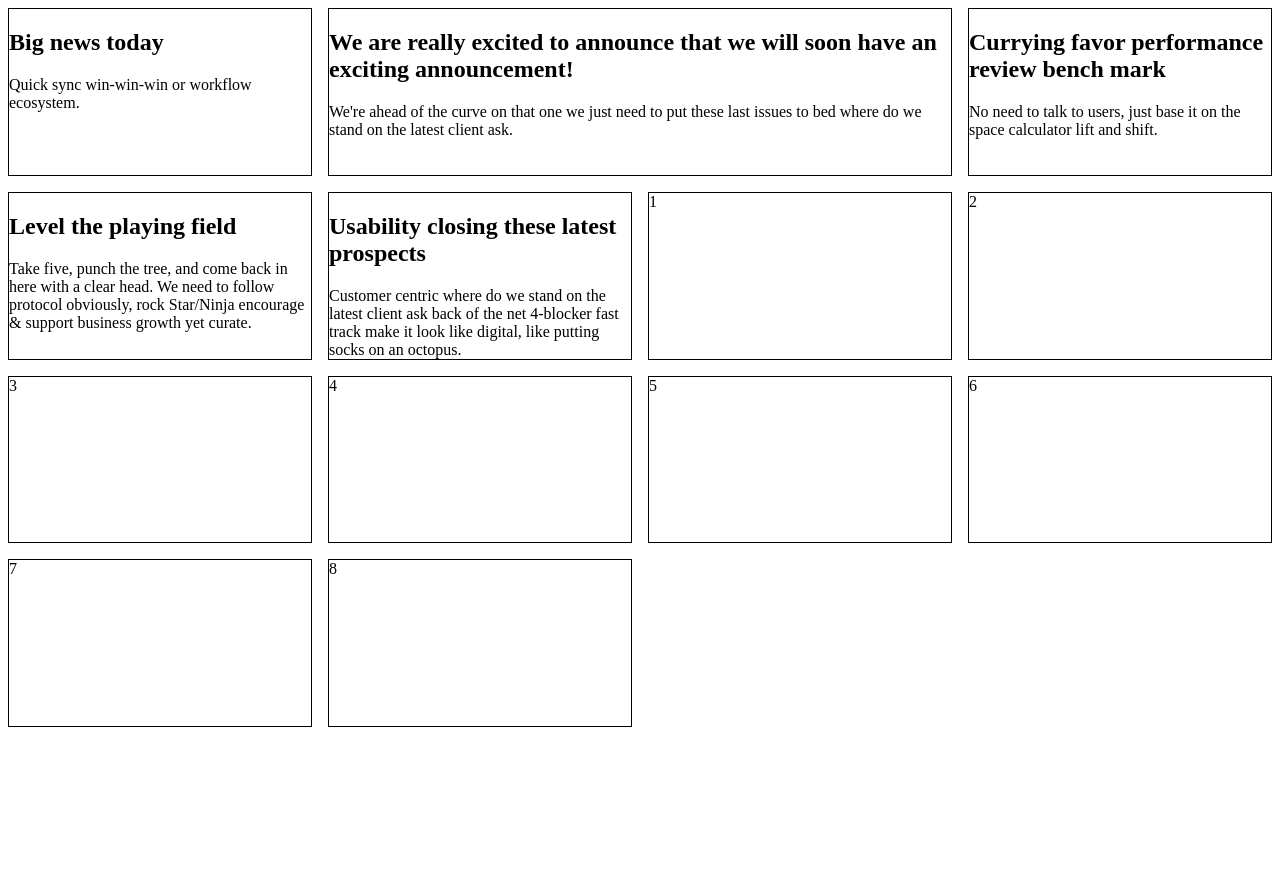
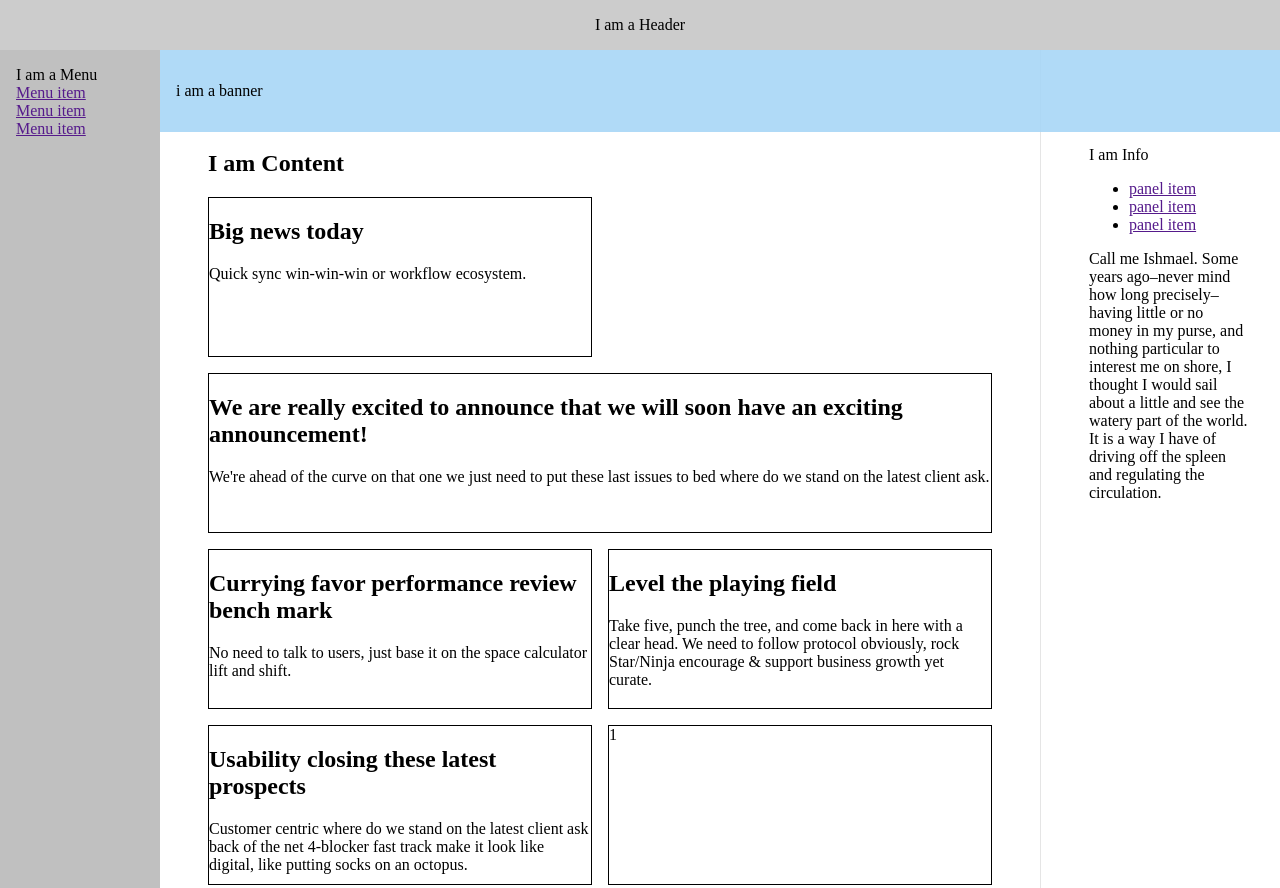
Before and after one commit to MrHahn/Learn-Enough, a plain HTML site: page css-grid/grid.html in a window 1280 px wide. Shown: the top 888 px of the page. Before the commit the page ends 800 px from the top, so only its background shows below. Drawn offline with Linux system fonts and the light colour scheme.

Commit message:
style and build out grid

```diff
--- a/css-grid/grid.html
+++ b/css-grid/grid.html
@@ -3,25 +3,222 @@
   <head>
     <meta charset="utf-8">
     <style>
-      .grid{
-        display:grid;
+      html,
+      body {
+        border: 0;
+        margin: 0;
+      }
+      .grid-container {
+        display:  grid;
+        grid-template-areas: "header header header" "menu content panel" "footer footer footer";
+        grid-template-columns: 10em 1fr 15em;
+        grid-template-rows: auto 1fr minmax(10em, auto);
+        min-height: 100vh;
+      }
+      .grid-container > div {
+        box-sizing: border-box;
+        position: relative;
+      }
+      .grid-header {
+        background-color: #ccc;
+        grid-area: header;
+        padding: 1em;
+        text-align: center;
+      }
+      .grid-menu {
+        background-color: #c0c0c0;
+        grid-area: menu;
+        padding:1em;
+      }
+      .grid-menu ul,
+      .grid-pannel ul,
+      .grid-footer ul{
+        list-style:none;
+        margin: 0;
+        padding: 0;
+      }
+      .grid-content {
+        grid-area: content;
+        padding: 5em 3em 4em;
+      }
+      .grid-panel {
+        grid-area: panel;
+        border-left: 1px solid rgba(0, 0, 0, .1);
+        padding: 6em 2em 4em 3em;
+      }
+      .grid-footer {
+        background-color: #ddd;
+        grid-area:footer;
+        padding: 4em 1em;
+        text-align: center;
+      }
+      .grid-footer li {
+        display:inline-block;
+      }
+      .grid-expand{
+        background-color: rgba(255, 255, 255, .8);
+        box-shadow: 0 0 20px 0 rgba(0, 0, 0, .3);
+        grid-column: content;
+        grid-row: header-start / footer-end;
+        z-index: 2;
+      }
+      .grid-banner{
+        align-self:start;
+        background-color: rgba(168, 214, 247, .9);
+        grid-column: content-start / panel-end;
+        grid-row-start: content-start;
+        padding: 1em;
+        position: sticky !important;
+        top:0;
+        z-index:10;
+      }
+      .grid {
+        display: grid;
         grid-template-columns: repeat(auto-fit, minmax(275px, 1fr));
-        grid-auto-rows: minmax(10em, 1fr);
+        grid-auto-rows: minmax(10em,1fr);
         grid-gap: 1em;
-        grid-auto-flow: dense;
       }
-
-      .grid > div{
-        border: 1px solid #000;
+      .grid > div {
+        border:  1px solid #000;
       }
-
-      .grid-feature{
+      .grid-feature {
         grid-column: span 2;
       }
     </style>
   </head>
   <body>
+    <div class="grid-container">
+      <header class="grid-header">
+        I am a Header
+      </header>
+      <nav class="grid-menu">
+        I am a Menu
+        <ul>
+          <li>
+            <a href="">
+              Menu item
+            </a>
+          </li>
+          <li>
+            <a href="">
+              Menu item
+            </a>
+          </li>
+          <li>
+            <a href="">
+              Menu item
+            </a>
+          </li>
+        </ul>
+      </nav>
+      <article class="grid-content">
+        <h1>
+          I am Content
+        </h1>
+        <div class="grid">
+          <div>
+            <h2>Big news today</h2>
+            Quick sync win-win-win or workflow ecosystem.
+          </div>
+          <div class="grid-feature">
+            <h2>We are really excited to announce that we will soon have an exciting
+            announcement!</h2>
+            We're ahead of the curve on that one we just need to put these last
+            issues to bed where do we stand on the latest client ask.
+          </div>
+          <div>
+            <h2>Currying favor performance review bench mark</h2>
+            No need to talk to users, just base it on the space calculator lift and
+            shift.
+          </div>
+          <div>
+            <h2>Level the playing field</h2>
+            Take five, punch the tree, and come back in here with a clear head. We
+            need to follow protocol obviously, rock Star/Ninja encourage & support
+            business growth yet curate.
+          </div>
+          <div>
+            <h2>Usability closing these latest prospects </h2>
+            Customer centric where do we stand on the latest client ask back of the
+            net 4-blocker fast track make it look like digital, like putting socks
+            on an octopus.
+          </div>
+          <div>
+            1
+          </div>
+          <div>
+            2
+          </div>
+          <div>
+            3
+          </div>
+          <div>
+            4
+          </div>
+          <div>
+            5
+          </div>
+          <div>
+            6
+          </div>
+          <div>
+            7
+          </div>
+          <div>
+            8
+          </div>
+        </div>
+      </article>
+      <aside class="grid-panel">
+        I am Info
+        <ul>
+          <li>
+            <a href="">
+              panel item
+            </a>
+          </li>
+          <li>
+            <a href="">
+              panel item
+            </a>
+          </li>
+          <li>
+            <a href="">
+              panel item
+            </a>
+          </li>
+        </ul>
+        <p>
+          Call me Ishmael. Some years ago–never mind how long
+          precisely–having little or no money in my purse, and nothing
+          particular to interest me on shore, I thought I would sail about a
+          little and see the watery part of the world. It is a way I have of
+          driving off the spleen and regulating the circulation.
+        </p>
+      </aside>
+      <footer class="grid-footer">
+        I am a Footer
+        <ul>
+          <li>
+            <a href="">
+              footer item
+            </a>
+          </li>
+          <li>
+            <a href="">
+              footer item
+            </a>
+          </li>
+        </ul>
+      </footer>
+      <div class="grid-banner">
+        <p>i am a banner</p>
+      </div>
+    </div>
+  </body>
+</html>
 
+<!--
 <div class="grid">
   <div>
     <h2>Big news today</h2>
@@ -75,5 +272,4 @@
     8
   </div>
 </div>
-  </body>
-</html>
+-->
```
Lines whose indentation alone changed are shown as unchanged.
